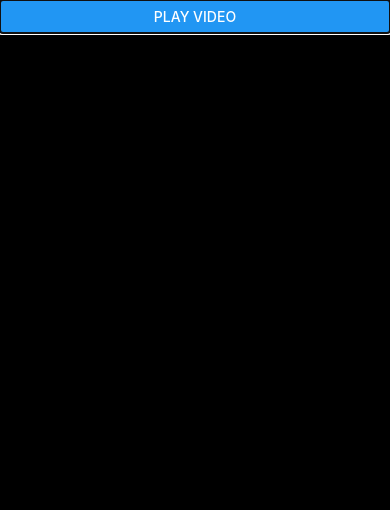
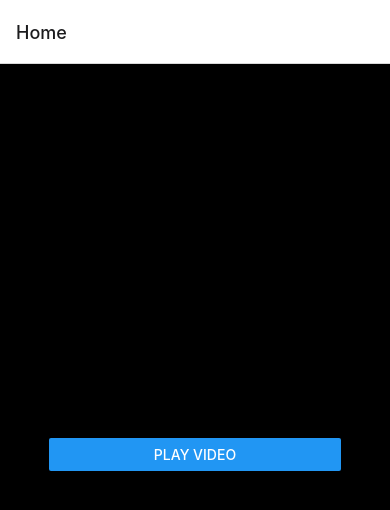
Before and after one commit to XBigTK13X/react-native-libmpv, a React Native app in the folder example/: screen / in a window 390 px wide. Shown: the top 510 px of the page. Built offline with nearby package versions, Linux system fonts and the light colour scheme.

Commit message:
Improve regeneration of surface views

```diff
--- a/example/src/App.tsx
+++ b/example/src/App.tsx
@@ -1,10 +1,19 @@
 import * as React from 'react';
-import { StyleSheet, View, Button, Modal, TouchableOpacity } from 'react-native';
+import { View, Button, Modal, TouchableOpacity, AppState } from 'react-native';
 import { NavigationContainer } from '@react-navigation/native';
 import { createNativeStackNavigator } from '@react-navigation/native-stack';
 import { LibmpvVideo, Libmpv } from 'react-native-libmpv';
 
-const styles = StyleSheet.create({
+const styles = {
+  homePage: {
+    flex: 1,
+    alignItems: 'center',
+    justifyContent: 'center',
+    backgroundColor: 'black'
+  },
+  homeButton: {
+    width: '75%',
+  },
   container: {
     flex: 1,
     alignItems: 'center',
@@ -20,22 +29,20 @@ const styles = StyleSheet.create({
     flex: 1,
     backgroundColor: 'black'
   }
-});
+}
 
 function LandingPage({ navigation }) {
   return (
-    <Modal style={styles.container}>
-      <View style={styles.button}>
+    <View style={styles.homePage}>
+      <View style={styles.homeButton}>
         <Button onPress={() => { navigation.navigate('Video') }} title="Play Video" />
       </View>
-    </Modal>
+    </View>
   )
 }
 
 
 function VideoPage({ navigation }) {
-  let renderCount = Math.floor(Math.random() * 10000)
-
   const [isPlaying, setIsPlaying] = React.useState(true);
   const [cleanup, setCleanup] = React.useState(false);
   const [seekSeconds, setSeekSeconds] = React.useState(0)
@@ -50,11 +57,23 @@ function VideoPage({ navigation }) {
       })
       setCleanup(true)
     }
-    renderCount += 1
   })
 
+  React.useEffect(() => {
+    const appStateSubscription = AppState.addEventListener('change', appState => {
+      if (appState === 'background') {
+        console.log("Cleanup background")
+        Libmpv.cleanup()
+      }
+    });
+
+    return () => {
+      appStateSubscription.remove();
+    };
+  }, []);
+
   function onLibmpvEvent(libmpvEvent) {
-    console.log({ renderCount, libmpvEvent })
+    console.log({ libmpvEvent })
   }
 
   function onLibmpvLog(libmpvLog) {
@@ -64,7 +83,7 @@ function VideoPage({ navigation }) {
     if (seekSeconds === 0 && libmpvLog.text && libmpvLog.text.indexOf('audio ready') !== -1) {
       setSeekSeconds(300)
     }
-    console.log({ renderCount, libmpvLog })
+    console.log({ libmpvLog })
   }
   const videoUrl = 'http://juggernaut.9914.us/tv/cartoon/b/Bluey (2018) [Australia]/Season 1/S01E001 - Magic Xylophone.mkv'
   return (
--- a/package.json
+++ b/package.json
@@ -1,6 +1,6 @@
 {
   "name": "react-native-libmpv",
-  "version": "0.7.5",
+  "version": "0.7.6",
   "description": "Libmpv wrapper GUI component",
   "main": "lib/commonjs/index",
   "module": "lib/module/index",
```
Also changed, not shown: 1 other file (tests, documents, lock files or other folders).
